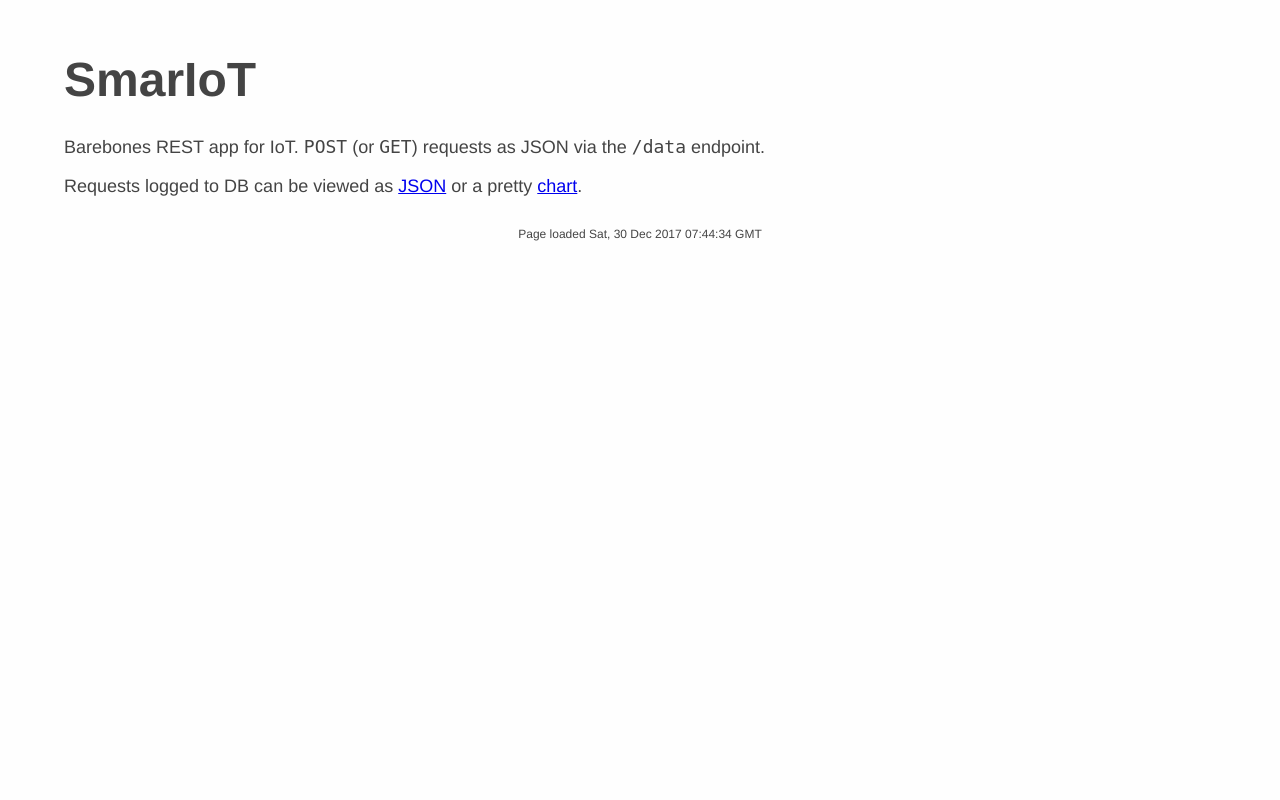
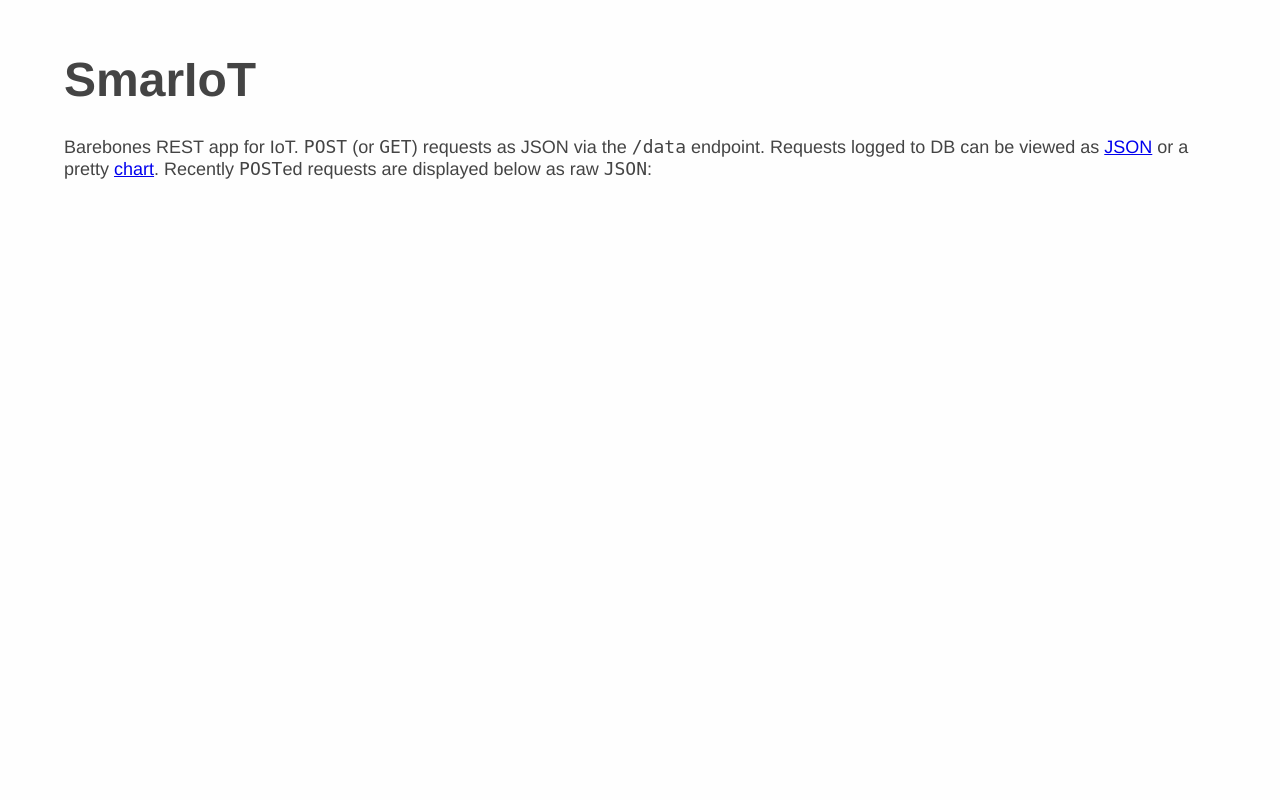
Before and after one commit to pomplesiegel/smariot, a Flask app: page / in a window 1280 px wide. Run offline with Flask 2, Linux system fonts and the light colour scheme; some libraries are stand-ins or nearby versions.

Commit message:
Live log in IFrame, cleanup DB storage

```diff
--- a/app.py
+++ b/app.py
@@ -26,8 +26,10 @@
 # Get API Key for env vars (can be set via Heroku Dashboard)
 API_KEY = os.environ['API_KEY']
 
-class Data(db.Model): # pylint: disable=too-few-public-methods
-    """ ORM class for storing messages to DB """
+
+class SensorData(db.Model): # pylint: disable=too-few-public-methods
+    """ ORM class for sensor readings """
+    __tablename__ = 'sensor_data'
     id = db.Column(db.Integer, primary_key=True)
     timestamp = db.Column(db.DateTime, default=datetime.datetime.utcnow)
     msg = db.Column(db.String)
@@ -35,11 +37,33 @@
     def __init__(self, msg):
         self.msg = msg
 
+    def __str__(self):
+        return "SensorData({},{})".format(self.timestamp, self.msg)
+
+
+class DeviceData(db.Model): # pylint: disable=too-few-public-methods
+    """ ORM class for device info """
+    __tablename__ = 'device_data'
+    id = db.Column(db.Integer, primary_key=True)
+    timestamp = db.Column(db.DateTime, default=datetime.datetime.utcnow)
+    hw_id = db.Column(db.String)
+
+    def __init__(self, hw_id):
+        self.hw_id = hw_id
+
+    def __str__(self):
+        return "DeviceData({},{})".format(self.timestamp, self.hw_id)
+
 
 @app.route("/")
 def default_handler():
     """handler for / endpoint"""
-    return render_template('index.html', ts=get_timestamp())
+    return render_template('index.html')
+
+@app.route("/req")
+def req_handler():
+    """handler for request iframe"""
+    return render_template('req.html', refresh=RELOAD_INTERVAL)
 
 
 @app.route("/data", methods=['GET', 'POST'])
@@ -50,11 +74,11 @@
         if not key == API_KEY:
             abort(401)
         else:
-            try:
-                save_and_emit(request.get_json(force=True))
-                return jsonify({'result': 'success'})
-            except:
-                abort(400)
+            #try:
+            save_and_emit(request.get_json(force=True))
+            return jsonify({'result': 'success'})
+            #except:
+            #    abort(400)
     elif request.method == 'GET':
         return db_fetch_handler()
     else:
@@ -65,10 +89,10 @@
 @app.route("/db/<count>")
 def db_fetch_handler(count=REC_FETCH_COUNT):
     """ handler for /db endpoint -- fetch data from DB"""
-    dat = db.session.query(Data).order_by(Data.id.desc()).limit(count)
+    dat = db.session.query(SensorData).order_by(SensorData.id.desc()).limit(count)
     ret_list = list()
     for item in dat:
-        ret_list.append(json.loads(item.msg))
+        ret_list.append({'timestamp': item.timestamp, 'data':json.loads(item.msg)})
     return jsonify(ret_list)
 
 
@@ -77,6 +101,7 @@
     """ handler for the viz endpoint """
     viz = get_viz_data()
     return render_template('viz.html', refresh=RELOAD_INTERVAL, viz_data=viz)
+
 
 @socketio.on('connect', namespace='/live')
 def client_connect():
@@ -91,9 +116,23 @@
 
 def save_and_emit(data):
     """ save POSTed data to DB and emit to socketio """
-    db_data = Data(json.dumps(data))
-    db.session.add(db_data)
+    # parse sensor data and add to DB
+    readings = msg_get_value(data)
+    sensor_data = SensorData(json.dumps(readings))
+    db.session.add(sensor_data)
+
+    # parse Hardware ID and add to DB, if not existing
+    hwid = msg_get_hw_id(data)
+    dev_data = get_or_create(db.session, DeviceData, hw_id=hwid)
+    if dev_data:
+        db.session.add(dev_data)
+    else:
+        print("Device: " + str(hwid) + " already in DB")
+
+    # save changes to DB
     db.session.commit()
+
+    # emit raw JSON to socketio (so that it shows up on homepage)
     socketio.emit('data', {'timestamp': get_timestamp(), 'value': json.dumps(data)},
                   namespace='/live')
 
@@ -105,18 +144,11 @@
 
 def parse_db_data(count):
     """ parses stored JSON and returns plottable data (timestamp vs sensor value) """
-    dat = db.session.query(Data).order_by(Data.id.desc()).limit(count)
+    dat = db.session.query(SensorData).order_by(SensorData.id.desc()).limit(count)
     dat_list = list()
     for item in dat:
-        raw_json = json.loads(item.msg)
-        try:
-            timestamp = msg_get_timestamp(raw_json)
-        except:
-            continue
-        try:
-            val = msg_get_value(raw_json)
-        except:
-            val = list(0, 0) # default value, in case of unparsable data
+        timestamp = item.timestamp
+        val = json.loads(item.msg)
         dat_list.append((timestamp, val))
     return list(reversed(dat_list))
 
@@ -135,7 +167,7 @@
     """ parse JSON from TTN and return actual sensor value """
     ret_val = 0
     try:
-        # extract last byte which is the sensor value
+        # extract sensor values (2x floats)
         byte_arr = base64.b64decode(raw_val)
         ret_val = struct.unpack('ff', byte_arr)
     except:
@@ -143,5 +175,23 @@
     return ret_val
 
 
+def msg_get_hw_id(raw_json):
+    """ extract hardware ID from JSON """
+    return raw_json['hardware_serial']
+
+
+# see https://stackoverflow.com/questions/2546207/does-sqlalchemy-have-an-equivalent-of-djangos-get-or-create
+def get_or_create(session, model, **kwargs):
+    """ helper method to insert in DB if not exist """
+    instance = session.query(model).filter_by(**kwargs).first()
+    if instance:
+        return instance
+    else:
+        instance = model(**kwargs)
+        session.add(instance)
+        session.commit()
+        return instance
+
+
 if __name__ == '__main__':
-    socketio.run(app, debug=True)
+    socketio.run(app)
--- /dev/null
+++ b/static/iframe.css
@@ -0,0 +1,19 @@
+body {
+    font-size:18px;
+    color:#444;
+    background-color: #fefefe;
+    font-family: Helvetica, Arial, sans-serif !important;
+}
+
+h1,h2,h3{
+    font-size:3rem;
+    line-height:2rem;
+}
+
+tr:nth-child(even) {
+    background-color: #eaeaea;
+}
+
+tr:nth-child(odd) {
+    background-color: #fafafa;
+}
--- a/templates/index.html
+++ b/templates/index.html
@@ -3,46 +3,16 @@
 <head>
     <meta content="text/html" charset="utf-8" />
     <meta name="viewport" content="width=device-width, initial-scale=1" />
+    <link rel="stylesheet" type="text/css" href="static/main.css"/>
     <title>SmarIoT</title>
-    <link rel="stylesheet" type="text/css" href="static/main.css"/>
-    <script type="text/javascript" src="http://code.jquery.com/jquery-1.4.2.min.js"></script>
-    <script type="text/javascript" src="http://cdnjs.cloudflare.com/ajax/libs/socket.io/1.3.5/socket.io.min.js"></script>
-    <script type="text/javascript" charset="utf-8">
-        $(document).ready(function() {
-            namespace = '/';
-
-            // Connect to the Socket.IO server.
-            var socket = io.connect('http://' + document.domain + ':' + location.port + '/live');
-            // Event handler for new connections.
-            // The callback function is invoked when a connection with the
-            // server is established.
-            socket.on('connect', function() {
-                socket.emit('my_event', {data: 'I\'m connected!'});
-            });
-
-            // Event handler for server sent data.
-            // The callback function is invoked whenever the server emits data
-            socket.on('data', function(msg) {
-                //$('#log').append('<tr>' + $('<td/>').text('Received #' + msg.value).html());
-                $('#requests tr:last').after(
-                    '<tr><div><td><p style="font-size:0.75rem;">On ' + msg.timestamp +
-                    ' received message</p><samp style="font-size:0.85rem;">' + msg.value +
-                    '</samp></td></div></tr>');
-            });
-          });
-    </script>
 </head>
 <body>
     <div>
         <h2>SmarIoT</h2>
-        <p>Barebones REST app for IoT. <samp>POST</samp> (or <samp>GET</samp>) requests as JSON via the <samp>/data</samp> endpoint.</p>
-        <p>Requests logged to DB can be viewed as <a href="db">JSON</a> or a pretty <a href="viz">chart</a>.</p>
+        <p>Barebones REST app for IoT. <samp>POST</samp> (or <samp>GET</samp>) requests as JSON via the <samp>/data</samp> endpoint.
+        Requests logged to DB can be viewed as <a href="db">JSON</a> or a pretty <a href="viz">chart</a>.
+        Recently <samp>POST</samp>ed requests are displayed below as raw <samp>JSON</samp>:</p>
     </div>
-    <table id="requests" style="border-collapse:separate; border-spacing:1rem;" summary="list of messages received on the endpoint">
-        <tr></tr>
-    </table>
-    <div style="text-align:center;font-size:0.75rem;">
-        <p>Page loaded {{ ts }}</p>
-    </div>
+    <iframe frameborder='0' noresize='noresize' style="height:400px;width:98%" src="req"/>
 </body>
 </html>
--- /dev/null
+++ b/templates/req.html
@@ -0,0 +1,39 @@
+<html>
+<head>
+    <meta content="text/html" charset="utf-8" />
+    <meta name="viewport" content="width=device-width, initial-scale=1" />
+    <meta http-equiv="refresh" content="{{ refresh }}">
+    <title>SmarIoT</title>
+    <link rel="stylesheet" type="text/css" href="static/iframe.css"/>
+    <script type="text/javascript" src="http://code.jquery.com/jquery-1.4.2.min.js"></script>
+    <script type="text/javascript" src="http://cdnjs.cloudflare.com/ajax/libs/socket.io/1.3.5/socket.io.min.js"></script>
+    <script type="text/javascript" charset="utf-8">
+        $(document).ready(function() {
+            namespace = '/';
+
+            // Connect to the Socket.IO server.
+            var socket = io.connect('http://' + document.domain + ':' + location.port + '/live');
+            // Event handler for new connections.
+            // The callback function is invoked when a connection with the
+            // server is established.
+            socket.on('connect', function() {
+                socket.emit('my_event', {data: 'I\'m connected!'});
+            });
+
+            // Event handler for server sent data.
+            // The callback function is invoked whenever the server emits data
+            socket.on('data', function(msg) {
+                $('#requests tr:last').after(
+                    '<tr><td><div><p style="font-size:0.75rem;">On ' + msg.timestamp +
+                    ' received message</p><samp style="font-size:0.85rem;">' + msg.value +
+                    '</samp></div></td></tr>');
+            });
+          });
+    </script>
+</head>
+<body>
+    <table id="requests" style="border-collapse:separate; border-spacing:1rem;" summary="list of messages received on the endpoint">
+        <tr></tr>
+    </table>
+</body>
+</html>
```
